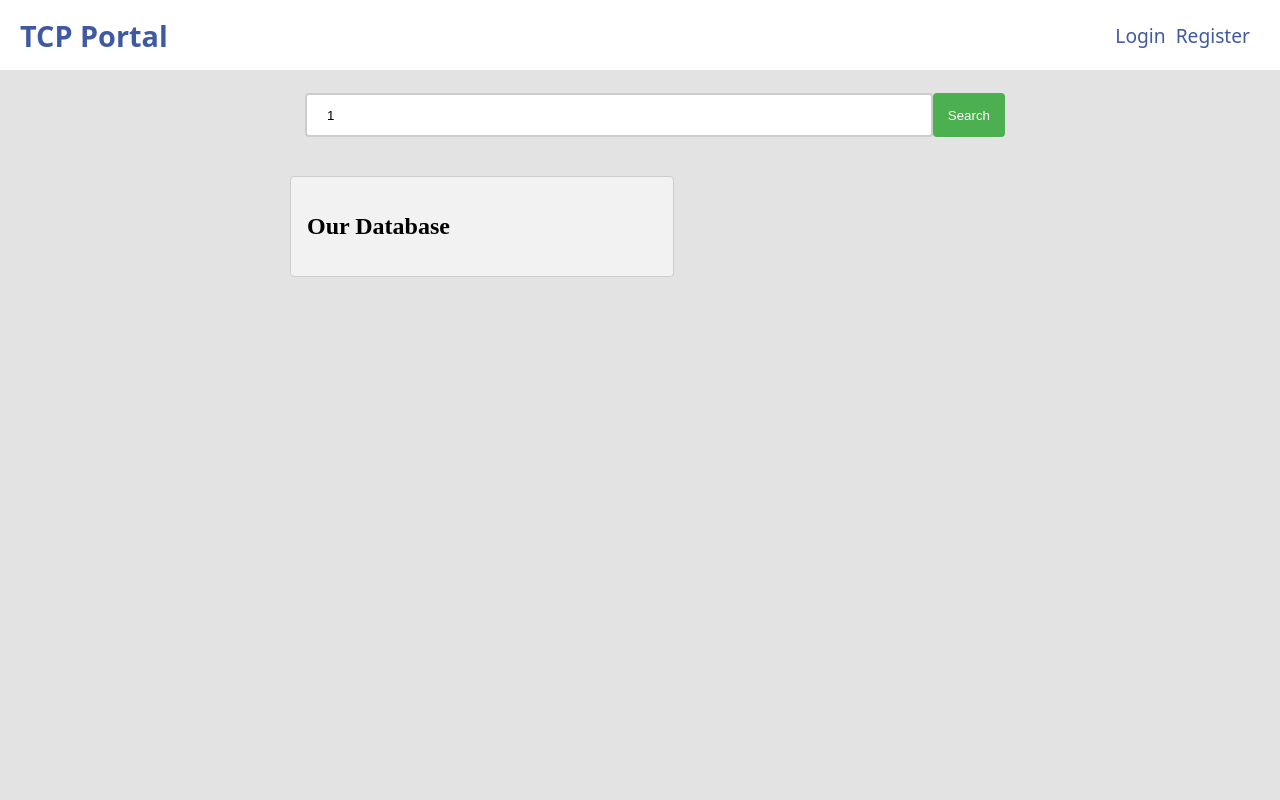
After one commit to EV-OD/tcp_backend, a Django app: page /search/1/ in a window 1280 px wide. The commit adds this page. Run offline with Django 5.2, Linux system fonts and the light colour scheme.

Commit message:
added new ui

```diff
--- /dev/null
+++ b/tcp_portal/static/search.css
@@ -0,0 +1,64 @@
+.center_container {
+  width: 100%;
+  display: flex;
+  flex-direction: column;
+  align-items: center;
+}
+.form_wrapper {
+  width: 100%;
+  max-width: 700px;
+}
+.search_form {
+  width: 100%;
+  /* max-width: 400px; */
+  padding: 15px;
+  margin: auto;
+  display: flex;
+}
+.ip_form {
+  display: flex;
+  width: 100%;
+}
+
+.search_form input[type="text"] {
+  width: 100%;
+  padding: 12px 20px;
+  padding-block: 20px;
+  margin: 8px 0;
+  box-sizing: border-box;
+  border: 2px solid #ccc;
+  border-radius: 4px;
+  height: 30px;
+}
+
+.search_form input[type="submit"] {
+  background-color: #4caf50;
+  color: white;
+  margin: 8px 0;
+  border: none;
+  border-radius: 4px;
+  cursor: pointer;
+  width: max-content;
+  padding-block: 10px;
+  padding-inline: 15px;
+}
+
+.search_form input[type="submit"]:hover {
+  background-color: #45a049;
+}
+.row {
+  display: flex;
+  width: 100%;
+}
+.row .column {
+  display: flex;
+  flex-direction: column;
+  width: 50%;
+}
+.column {
+  background-color: #f2f2f2;
+  border: 1px solid #ccc;
+  border-radius: 4px;
+  padding: 16px;
+  margin: 16px 0;
+}
--- a/tcp_portal/static/style.css
+++ b/tcp_portal/static/style.css
@@ -4,8 +4,7 @@ body {
   width: 100vw;
   height: 100vh;
   overflow: hidden;
-  display: grid;
-  place-items: center;
+  margin: 0;
 }
 .ip_search {
   display: flex;
@@ -31,10 +43,7 @@ body {
 }
 
 .navbar {
-  position: absolute;
-  top: 0;
-  left: 0;
-  right: 0;
+  /* width: 100vw; */
   height: 70px;
   background-color: #ffffff;
   color: #4059a3;
--- /dev/null
+++ b/tcp_portal/templates/base.html
@@ -0,0 +1,23 @@
+{% load static %}
+<!DOCTYPE html>
+<html lang="en">
+  <head>
+    <meta charset="UTF-8" />
+    <meta name="viewport" content="width=device-width, initial-scale=1.0" />
+    <title>Document</title>
+    <link rel="stylesheet" href="{% static 'style.css' %}" />
+  </head>
+  <body>
+    <nav class="navbar">
+      <h2><a href="{% url 'index' %}">TCP Portal</a></h2>
+      <div class="menu">
+        <a href="{% url 'loginPage' %}">Login</a>
+        <a href="{% url 'registerPage' %}">Register</a>
+      </div>
+      {% comment %}
+      <p>Welcome, Rabin</p>
+      {% endcomment %}
+    </nav>
+    {% block content %}{% endblock content %}
+  </body>
+</html>
--- /dev/null
+++ b/tcp_portal/templates/search.html
@@ -0,0 +1,22 @@
+{% extends "base.html" %} {% block content %} {% load static %}
+<link rel="stylesheet" href="{% static 'search.css' %}" />
+<script defer src="{% static 'js/search.js' %}"></script>
+
+<div class="center_container">
+  <div class="form_wrapper">
+    <div class="search_form">
+      <!-- <h3>TCP Portal</h3> -->
+      <div class="ip_form">
+        <input type="text" id="ip" name="ip" value="{{ ip }}" required /><br />
+        <input type="submit" value="Search" />
+      </div>
+    </div>
+    <div class="row">
+      <div class="column">
+        <h2>Our Database</h2>
+      </div>
+    </div>
+  </div>
+</div>
+
+{% endblock %}
--- a/tcp_portal/urls.py
+++ b/tcp_portal/urls.py
@@ -3,6 +3,8 @@ from . import views
 
 urlpatterns = [
     path('', views.index, name='index'),
+    path('report/', views.reportPage, name='reportPage'),
+    path('search/<str:ip>/', views.searchPage, name='searchPage'),
     path('login/', views.loginPage, name='loginPage'),
     path('register/', views.registerPage, name='registerPage'),
     path('auth/login/', views.loginUser, name='login'),
--- a/tcp_portal/views.py
+++ b/tcp_portal/views.py
@@ -32,3 +32,9 @@ def registerUser(request):
     password = request.POST.get('password')
 
     return redirect('index')
+
+def reportPage(request):
+  return render(request, 'reportPage.html')
+
+def searchPage(request, ip):
+  return render(request, 'search.html', {'ip': ip})
```
Also changed, not shown: other parts of tcp_portal/static/style.css (+66 -3 lines), tcp_portal/templates/index.html (+26 -23 lines), tcp_portal/templates/reportPage.html (added, +13 -0 lines), tcp_portal/static/js/search.js (added).
